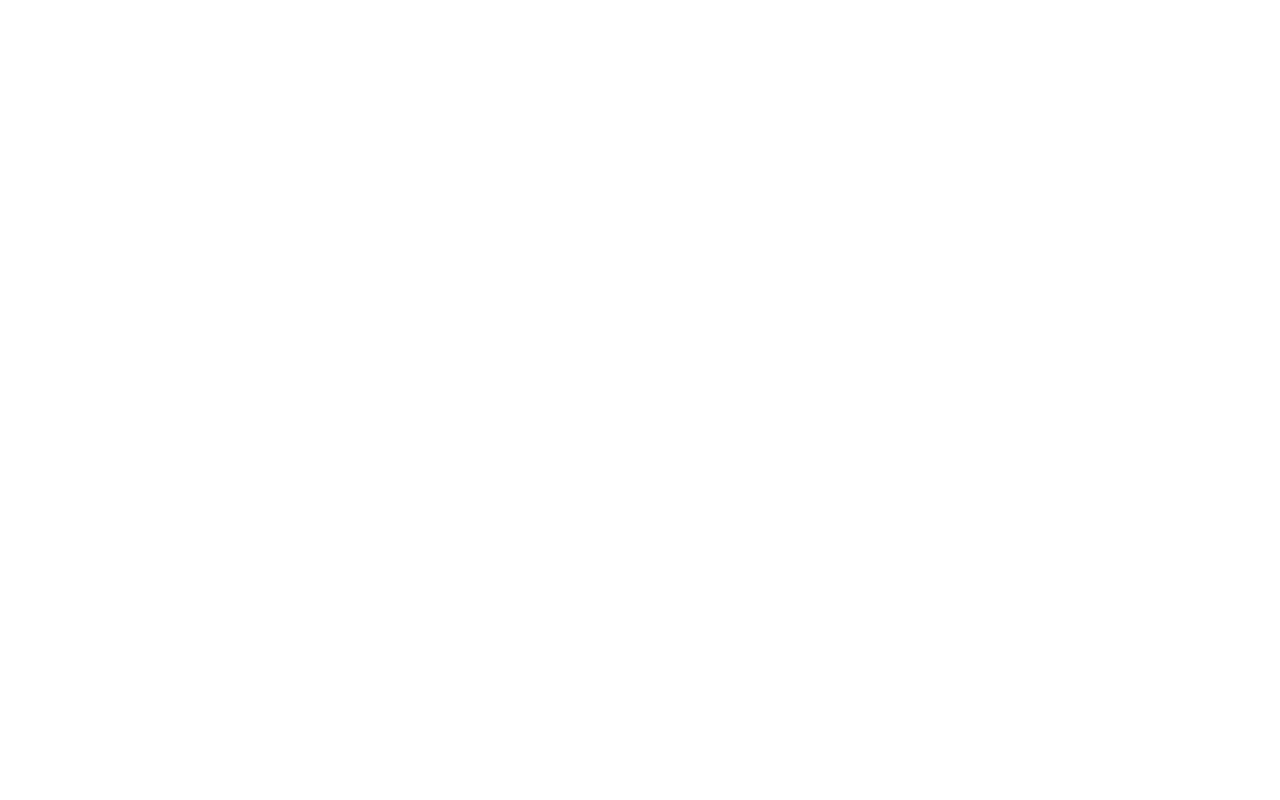
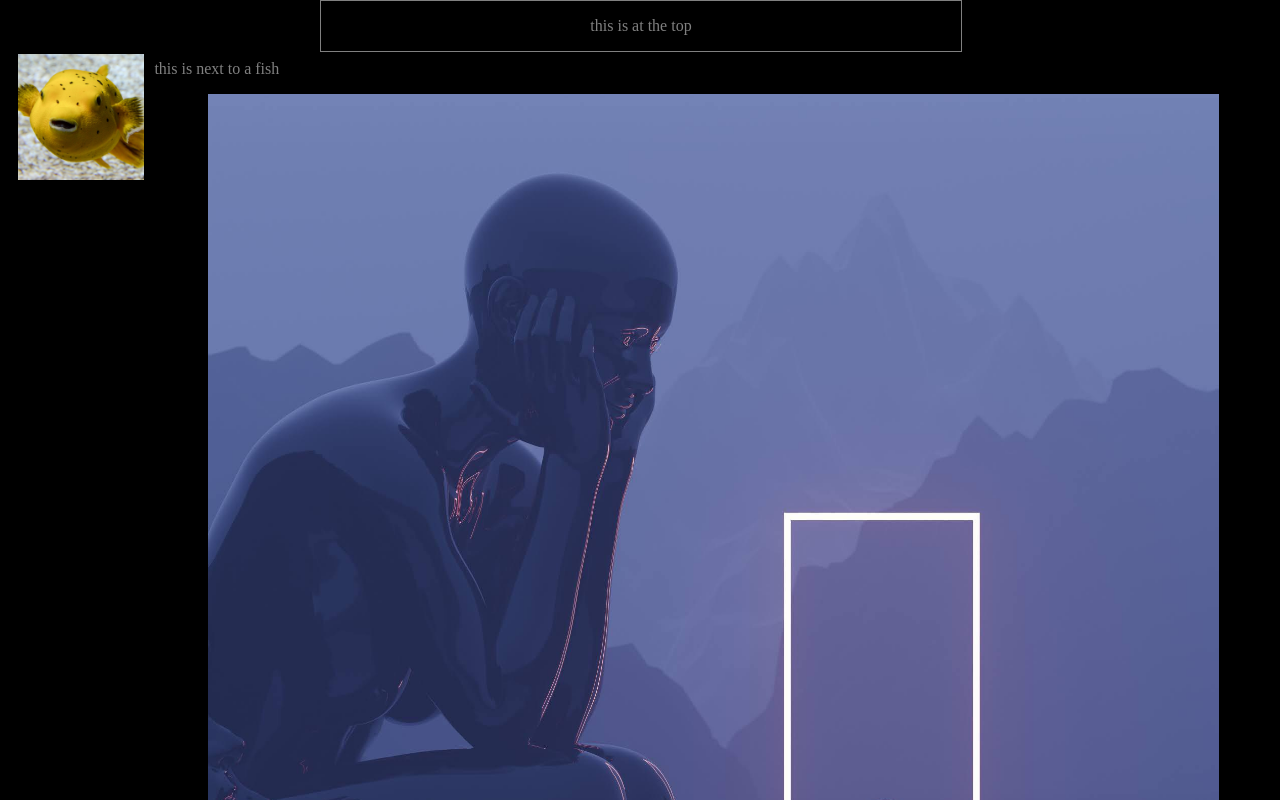
Before and after one commit to matthew-gagne/3-03, a plain HTML site: page index.html in a window 1280 px wide. Shown: the top 800 px of the page. Drawn offline with Linux system fonts and the light colour scheme.

Commit message:
it do be done

```diff
--- a/index.html
+++ b/index.html
@@ -3,10 +3,18 @@
   <head>
     <meta charset="utf-8">
     <meta name="viewport" content="width=device-width">
-    <title>repl.it</title>
+    <title>3-03</title>
     <link href="style.css" rel="stylesheet" type="text/css" />
   </head>
-  <body>
+  <body id="id1">
+    <div class= "class1">
+      <p>this is at the top</p>
+    </div>
+    <br>
+    <br>
+    <img src="./images/fish.jpg" alt="phish" id= "phish">
+    <p>this is next to a fish</p>
+    <img src="./images/man.jpg" alt="man with giant" id= "man">
     <script src="script.js"></script>
   </body>
 </html>
--- a/style.css
+++ b/style.css
@@ -0,0 +1,33 @@
+#id1 {
+  color: gray;
+  background-color: black;
+}
+
+div {
+
+}
+
+
+.class1 {
+width: 50%;
+ border: 1px solid gray;
+ margin: 0;
+ color: gray;
+ text-align: center;
+ top: 0%;
+ left: 25%;
+ position: fixed;
+ background-color: black;
+}
+
+#man {
+  width: 80%;
+  display: block;
+  margin: auto;
+}
+
+#phish {
+  width: 10%;
+  float: left;
+  padding: 10px;
+}
```
Also changed, not shown: images/fish.jpg (added), images/man.jpg (added).
